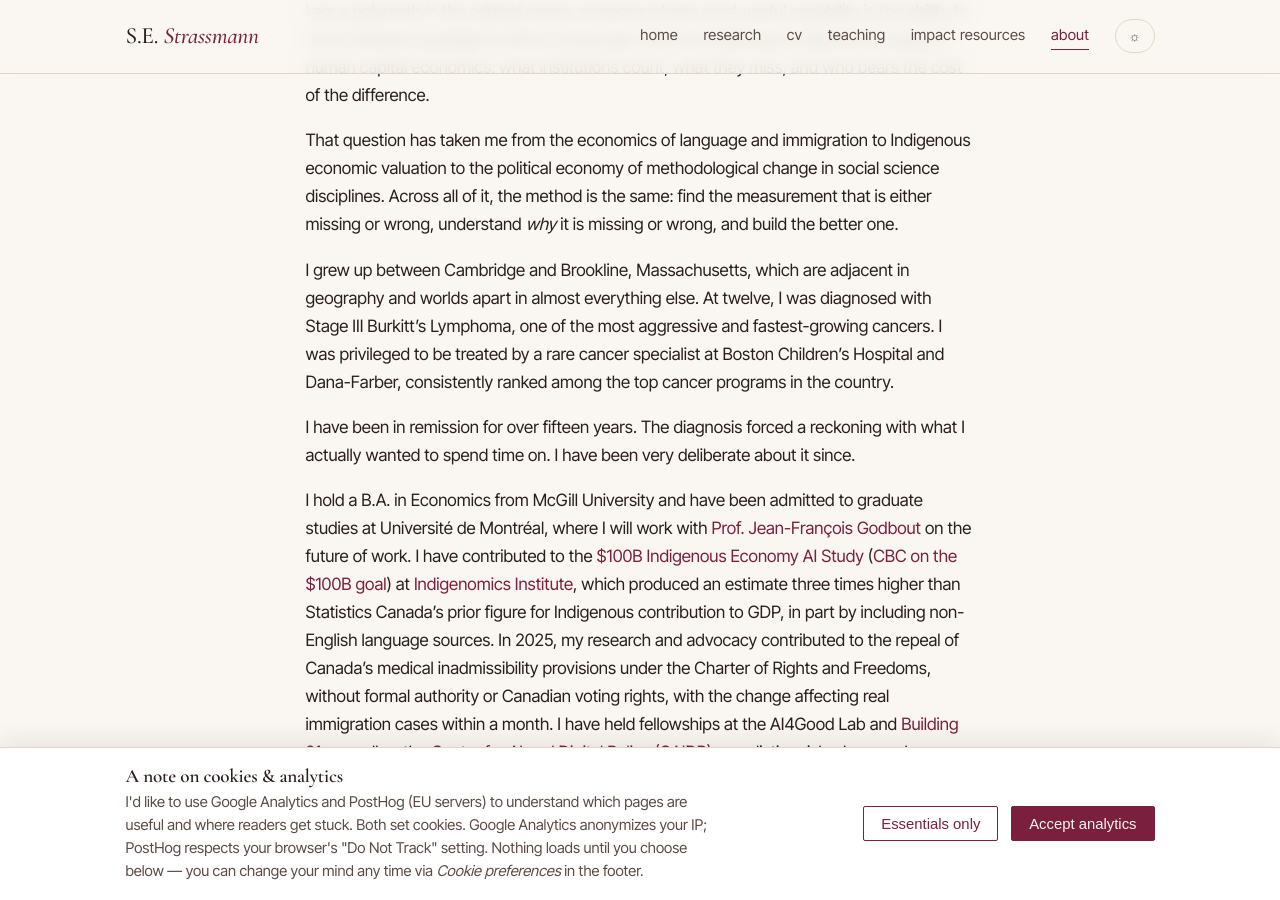
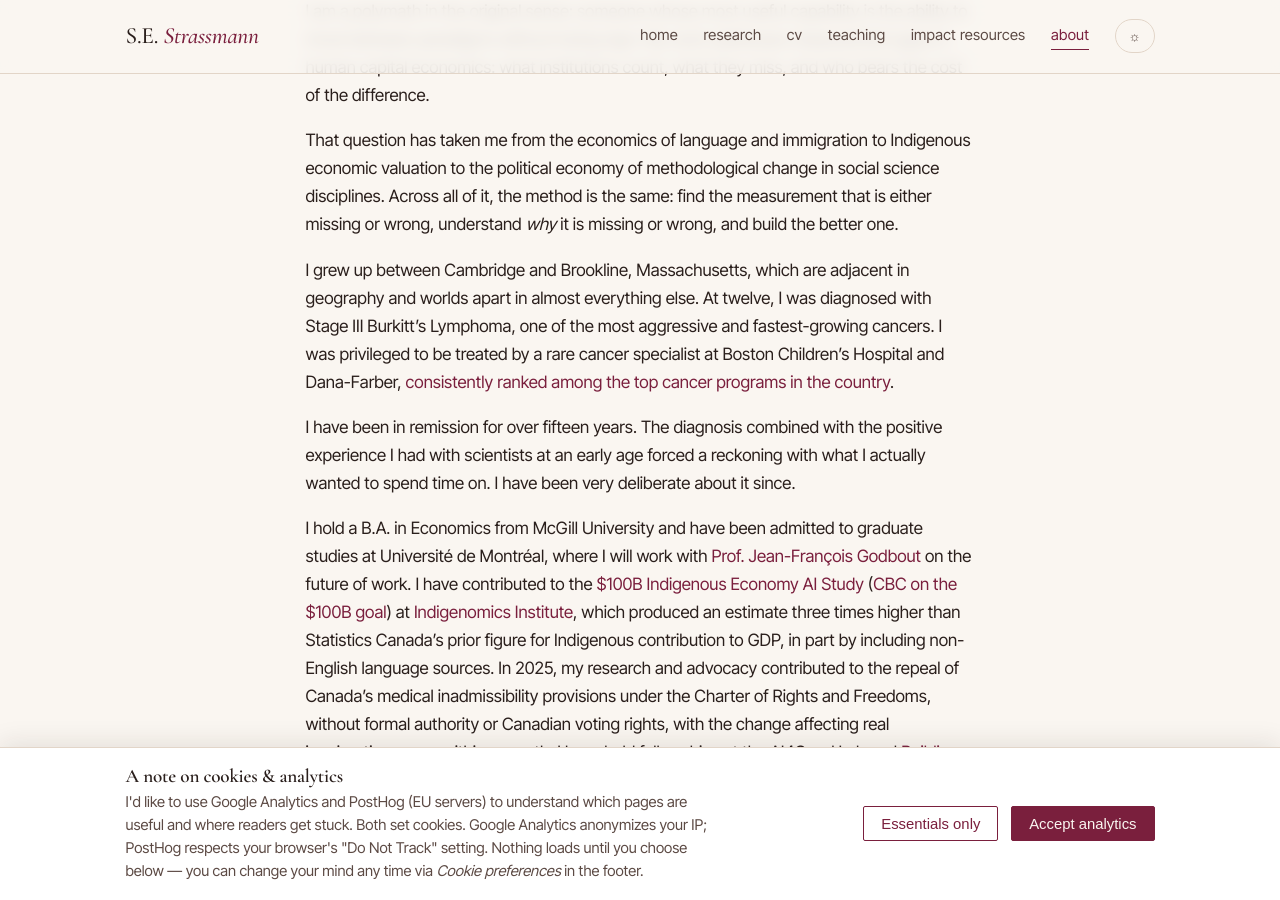
Before and after one commit to sophiestrazie/sophiestrazie.github.io, a Jekyll site: the page built from _pages/about.md, in a window 1280 px wide and 900 px high, scrolled down 350 px. Built offline with Jekyll 4.4.1, drawn with Linux system fonts in a browser that asks for light colours.

Commit message:
Hospitals

```diff
--- a/_pages/about.md
+++ b/_pages/about.md
@@ -20,11 +20,10 @@ understand *why* it is missing or wrong, and build the better one.
 I grew up between Cambridge and Brookline, Massachusetts, which are adjacent in geography and
 worlds apart in almost everything else. At twelve, I was diagnosed with Stage III Burkitt's
 Lymphoma, one of the most aggressive and fastest-growing cancers. I was privileged to be
-treated by a rare cancer specialist at Boston Children's Hospital and Dana-Farber, consistently
-ranked among the top cancer programs in the country.
+treated by a rare cancer specialist at Boston Children's Hospital and Dana-Farber, [consistently
+ranked among the top cancer programs in the country](https://www.childrenshospital.org/newsroom/media-archive/boston-childrens-hospital-named-2025-26-best-childrens-hospitals-honor-roll).
 
-I have been in remission for over fifteen years. The diagnosis forced a reckoning with what I
-actually wanted to spend time on. I have been very deliberate about it since.
+I have been in remission for over fifteen years. The diagnosis combined with the positive experience I had with scientists at an early age forced a reckoning with what I actually wanted to spend time on. I have been very deliberate about it since.
 
 I hold a B.A. in Economics from McGill University and have been admitted to graduate studies at
 Université de Montréal, where I will work with [Prof. Jean-François Godbout](https://mila.quebec/en/directory/jean-francois-godbout) on the future of work. I have contributed to the [$100B Indigenous Economy AI
```
